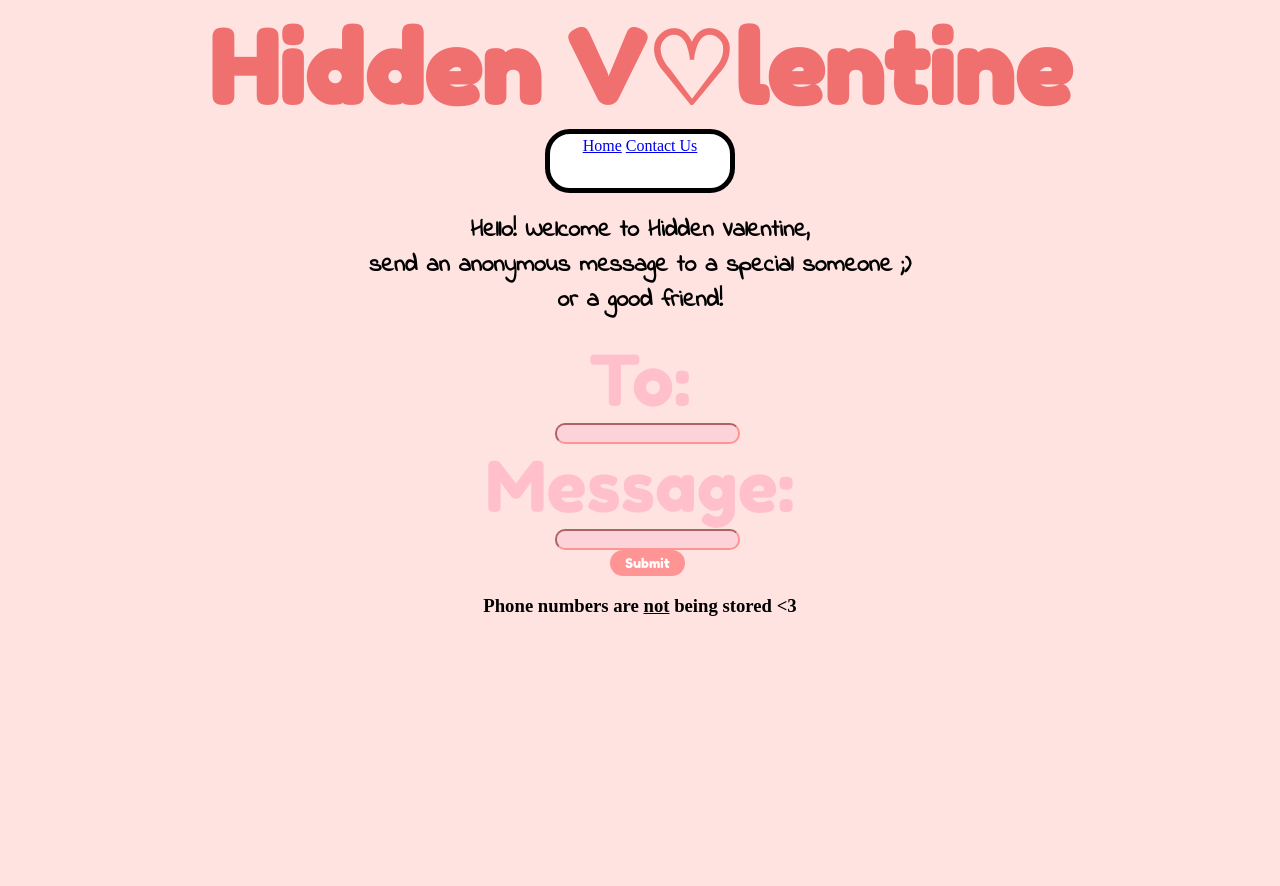
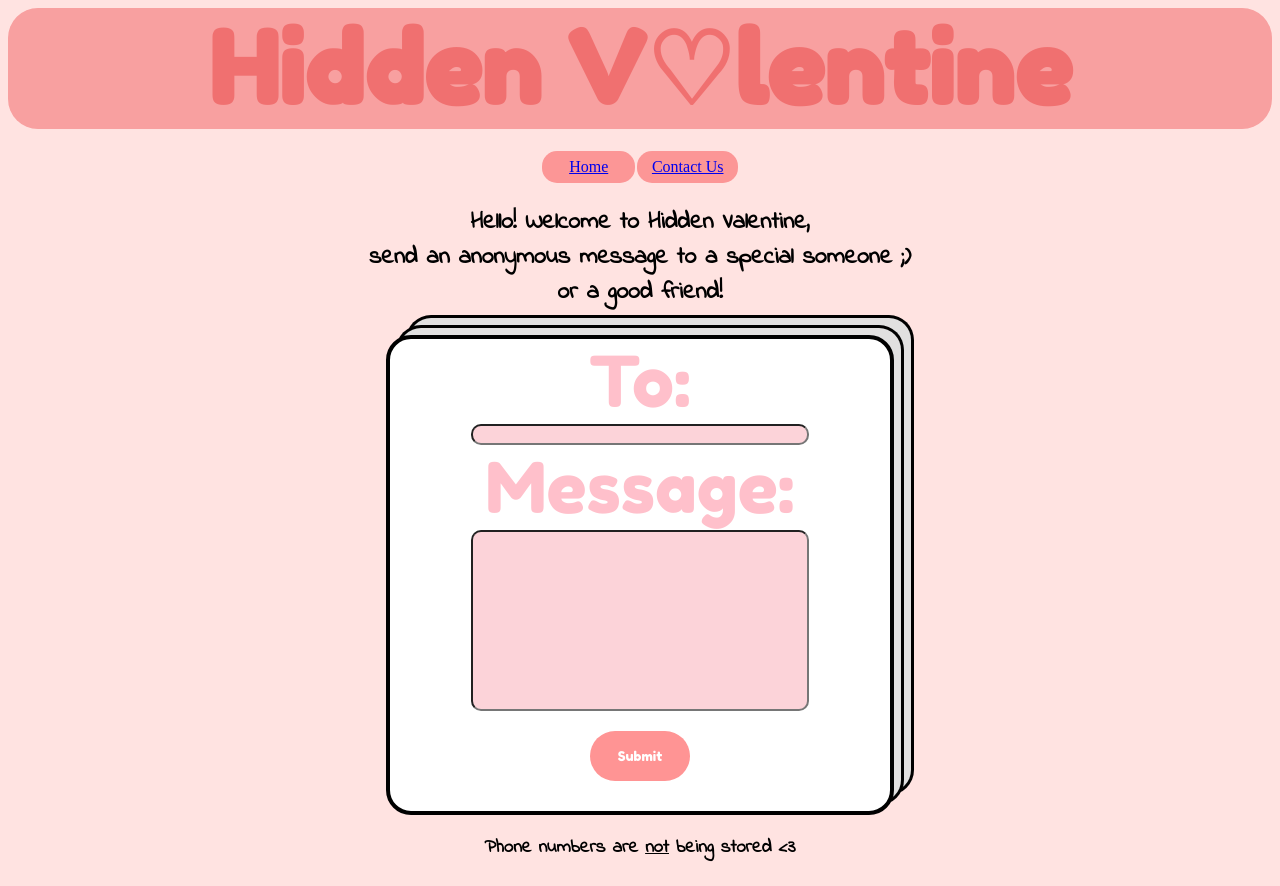
Before and after one commit to ljlei/HiddenValentine, a plain HTML site: page Design/index.html in a window 1280 px wide. Before the commit the page ends 800 px from the top, so only its background shows below. Drawn offline with Linux system fonts and the light colour scheme.

Commit message:
Updated styles.css
- modified contact table
- modified bio
- modified menu bar

```diff
--- a/Design/styles.css
+++ b/Design/styles.css
@@ -1,9 +1,36 @@
 body {
     text-align: center;
+    background-color: #FFE3E1;
+    /*background: linear-gradient(#FFE3E1, rgb(255, 108, 128));*/
 }
 
-section {
+div {
     background-color: rgb(248, 160, 160);
+    border-radius: 30px;
+    /*border-style: dotted;
+    border-width: 15px;
+    border-color: rgb(241, 158, 241);
+    background-color: white;*/
+}
+
+#menu-bar {
+    width: 200px;
+    margin: 0 auto;
+    margin-top: 20px;
+    background-color:#FFE3E1;
+    justify-content: space-evenly;
+}
+
+#menu-bar td {
+    width: 200px;
+    height: 30px;
+    color: white;
+    background-color: #fc9696;
+    border-radius: 15px;
+}
+
+#menu-bar td:hover {
+    background-color: rgb(240, 112, 112);;
 }
 
 h1 {
@@ -14,76 +41,102 @@ h1 {
 
     font-family: 'Fredoka One';
 
+    margin-block-end: 0em;
     margin-block-start: 0em;
-    margin-block-end: 0em;
-
 }
 
-h2 {
-    font-family: 'Indie Flower';
+h2,h3 {
+    font-family: 'Indie Flower', sans-serif;
     text-align: center;
-}
-
-#special-bio {
-    font-size: 40px;
-    padding-bottom: 50px;
+    margin-bottom: 25px;
 }
 
 label {
-
     color: pink;
     font-size: 70px;
     font-family: 'Fredoka One';
 }
 
-body {
-
-    background-color: #FFE3E1;
-}
-
-table {
+#card {
     /*background-color: rgb(250, 213, 213);*/
     background-color: white;
     border-radius: 25px;
-    border-width: 5px;
+    border-width: 4px;
     border-style: solid;
     border-color: black;
     margin-left: auto;
     margin-right: auto;
     padding-bottom: 30px;
-    padding-right: 30px;
-    padding-left: 30px;
-}
-
-input {
-    margin-left: 15px;
+    /*padding-right: 30px;
+    padding-left: 30px;*/
+    width: 500px;
 }
 
 input[type=submit] {
-    font-family: 'Fredoka One';
+    text-align: center;
+    font-family: 'Fredoka One', sans-serif;
     color: #FFFFFF;
-    text-shadow: #FFE3E1;
     padding:5px 15px;
     background:#FF9494;
     border:0 none;
     border-radius: 25px;
     cursor:pointer;
+    height: 50px;
+    width: 100px;
     /* -webkit-border-radius: 5px;*/
     /*border-radius: 5px; */
 }
 
-input[type=text] {
-    background-color: rgb(252, 211, 217);
-    border-color: #FF9494;
-    border-radius: 10px;
+input[type=submit]:hover {
+    background-color: rgb(240, 112, 112);
 }
 
+input[type=submit]:active {
+    animation: blinking 2s infinite;
+}
+
+input[type=text] {
+    width: 330px;
+    background-color: rgb(252, 211, 217);
+    /*border-color: #FF9494;*/
+    border-width: 2px;
+    border-radius: 10px;
+    text-align: center;
+}
+/*
 textarea {
     background-color: rgb(252, 211, 217);
-    border-color: #FF9494;
+    border-color: black;
     border-radius: 10px;
+    margin-bottom: 15px;
+}*/
+#valentineMsg {
+    height: 175px;
+    margin-bottom: 20px;
 }
 
+#card {
+    box-shadow:
+    10px -10px 0 -3px #e1e0e0,
+    10px -10px,
+    20px -20px 0 -3px #e1e0e0,
+    20px -20px;
+    transition: box-shadow 1s, top 1s, left 1s;
+    top: 0;
+    left: 0;
+}
+
+#card:hover {
+    top: -20px;
+    left: 20px;
+    box-shadow:
+    0 0 0 -3px #e1e0e0,
+    0 0,
+    0 0 0 -3px #e1e0e0,
+    0 0;
+}
+
+/*
 button {
     height: 100px;
     width: 100px;
@@ -92,3 +145,41 @@ button {
     background-color:rgb(248, 160, 160);
     font-size: 50px;
 }
+*/
+
+#special-bio {
+    font-size: 40px;
+    padding-bottom: 50px;
+
+}
+
+.home-button {
+    text-align: center;
+    color: #FFFFFF;
+    padding:5px 15px;
+    background:#FF9494;
+    border:0 none;
+    border-radius: 15px;
+    cursor: pointer;
+    width: 200px;
+    height: 1000px;
+}
+
+.home-button:hover {
+    background-color: rgb(240, 112, 112);
+}
+
+#contact-table {
+    margin: 0 auto;
+    padding: 30px;
+    margin-bottom: 50px;
+    border-style: solid;
+    border-radius: 20px;
+    border-color: black;
+    border-width: 4px;
+    background-color: white;
+}
+
+#contact-table td {
+    padding: 30px;
+}
```
